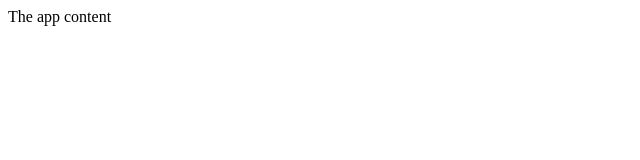
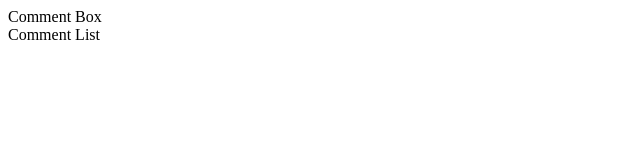
Before and after one commit to zlaval/advanced-react, a React (Create React App) app: page / in a window 1280 px wide. Shown: the top 160 px of the page, without its empty margins (0-640 px from the left). Built offline with nearby package versions, Linux system fonts and the light colour scheme.

Commit message:
add components

```diff
--- a/src/components/App.js
+++ b/src/components/App.js
@@ -1,5 +1,13 @@
 import React from 'react'
 
+import CommentBox from './CommentBox'
+import CommentList from './CommentList'
+
 export default () => {
-    return <div>The app content</div>
+    return (
+        <div>
+            <CommentBox/>
+            <CommentList/>
+        </div>
+    )
 }
--- a/src/components/CommentBox.js
+++ b/src/components/CommentBox.js
@@ -0,0 +1,5 @@
+import React from 'react'
+
+export default () => {
+    return <div>Comment Box</div>
+}
--- a/src/components/CommentList.js
+++ b/src/components/CommentList.js
@@ -0,0 +1,5 @@
+import React from 'react'
+
+export default () => {
+    return <div>Comment List</div>
+}
```
Also changed, not shown: 1 other file (tests, documents, lock files or other folders).
